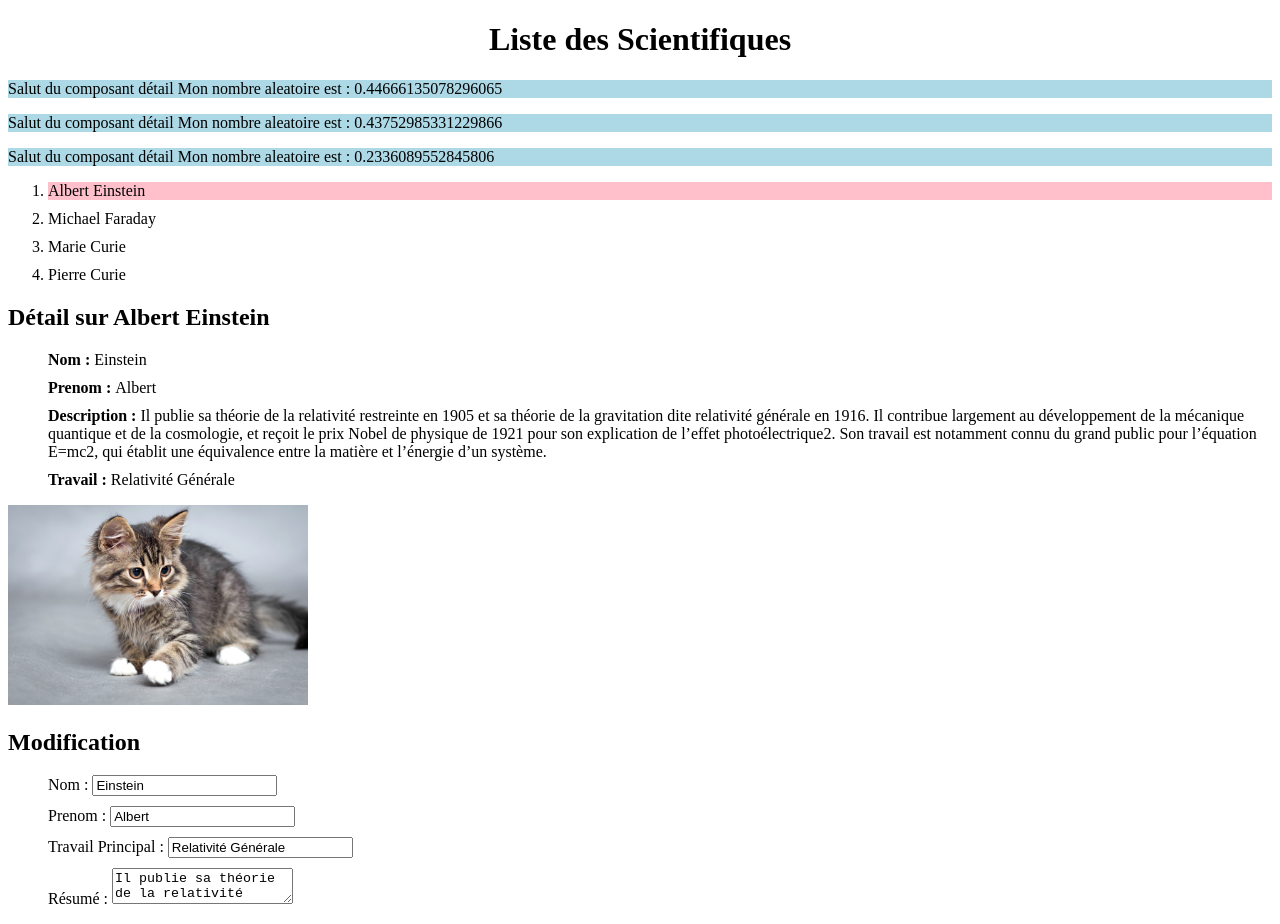
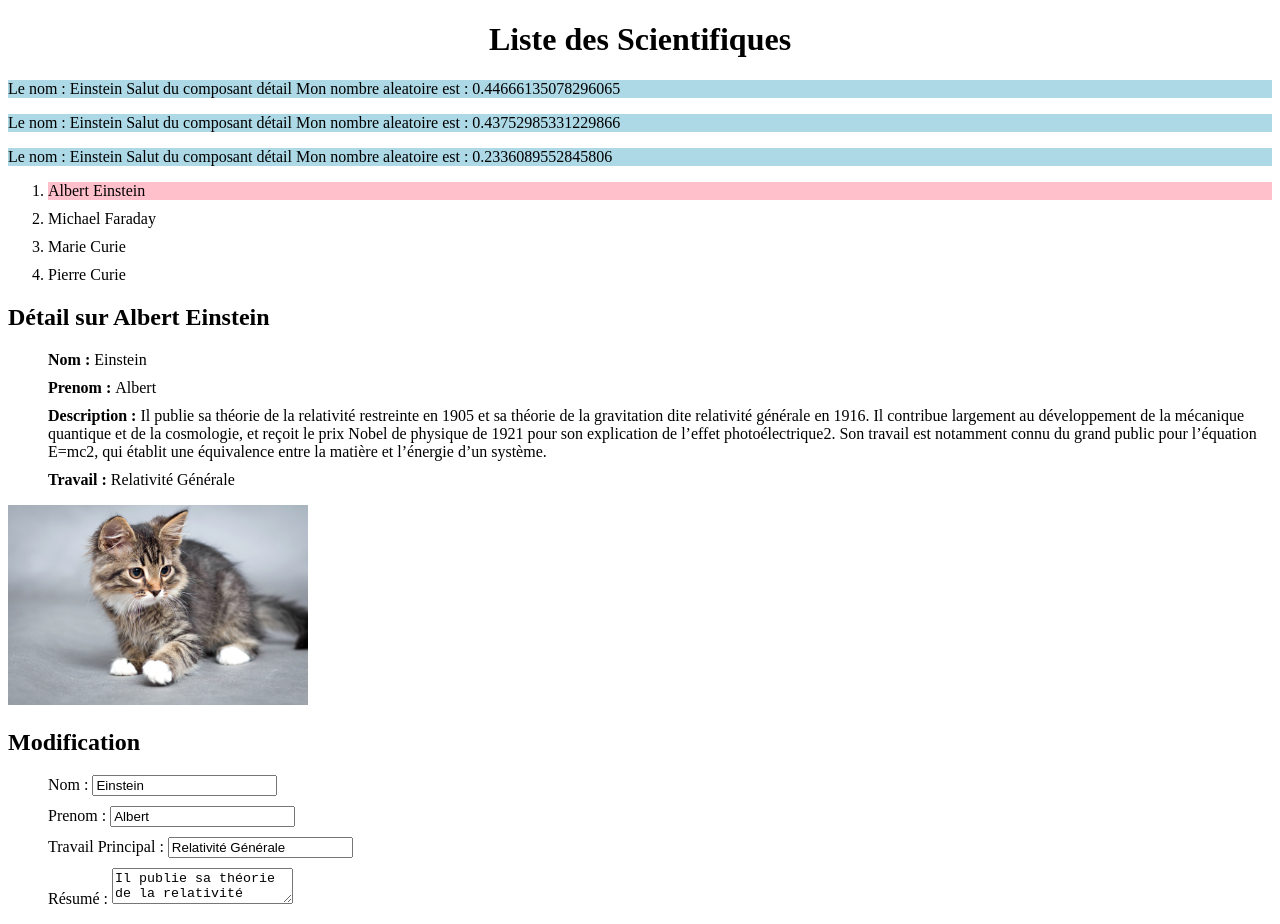
Before and after one commit to guillaume-artignan/firstAppAngular, an Angular app: page / in a window 1280 px wide. Built offline with nearby package versions, Linux system fonts and the light colour scheme.

Commit message:
second pas avec les composants

```diff
--- a/src/app/app.component.html
+++ b/src/app/app.component.html
@@ -5,9 +5,10 @@
   </h1>
 </div>
 
-<detail></detail>
-<detail></detail>
-<detail></detail>
+<detail [nomPersonne]="personne.nom"></detail>
+<detail [nomPersonne]="personne.nom"></detail>
+<detail [nomPersonne]="personne.nom"></detail>
+
 <ol>
 	<li [class.selected]="p==personne" (click)="clickPersonne(p)" *ngFor="let p of liste"> {{p.prenom}} {{p.nom }} </li>
 </ol>
--- a/src/app/detail/detail.component.html
+++ b/src/app/detail/detail.component.html
@@ -1,4 +1,5 @@
 <p>
+  Le nom : {{nomPersonne}}
   Salut du composant détail
   Mon nombre aleatoire est : {{alea}}
 </p>
--- a/src/app/detail/detail.component.ts
+++ b/src/app/detail/detail.component.ts
@@ -1,4 +1,4 @@
-import { Component, OnInit } from '@angular/core';
+import { Component, OnInit, Input } from '@angular/core';
 
 @Component({
   selector: 'detail',
@@ -9,14 +9,10 @@ export class DetailComponent implements OnInit {
 
   alea = Math.random();
 
-  constructor() {
+  @Input() nomPersonne;
 
 
-  }
-
-  ngOnInit() {
-
-
-  }
+  constructor() {}
+  ngOnInit() {}
 
 }
```
